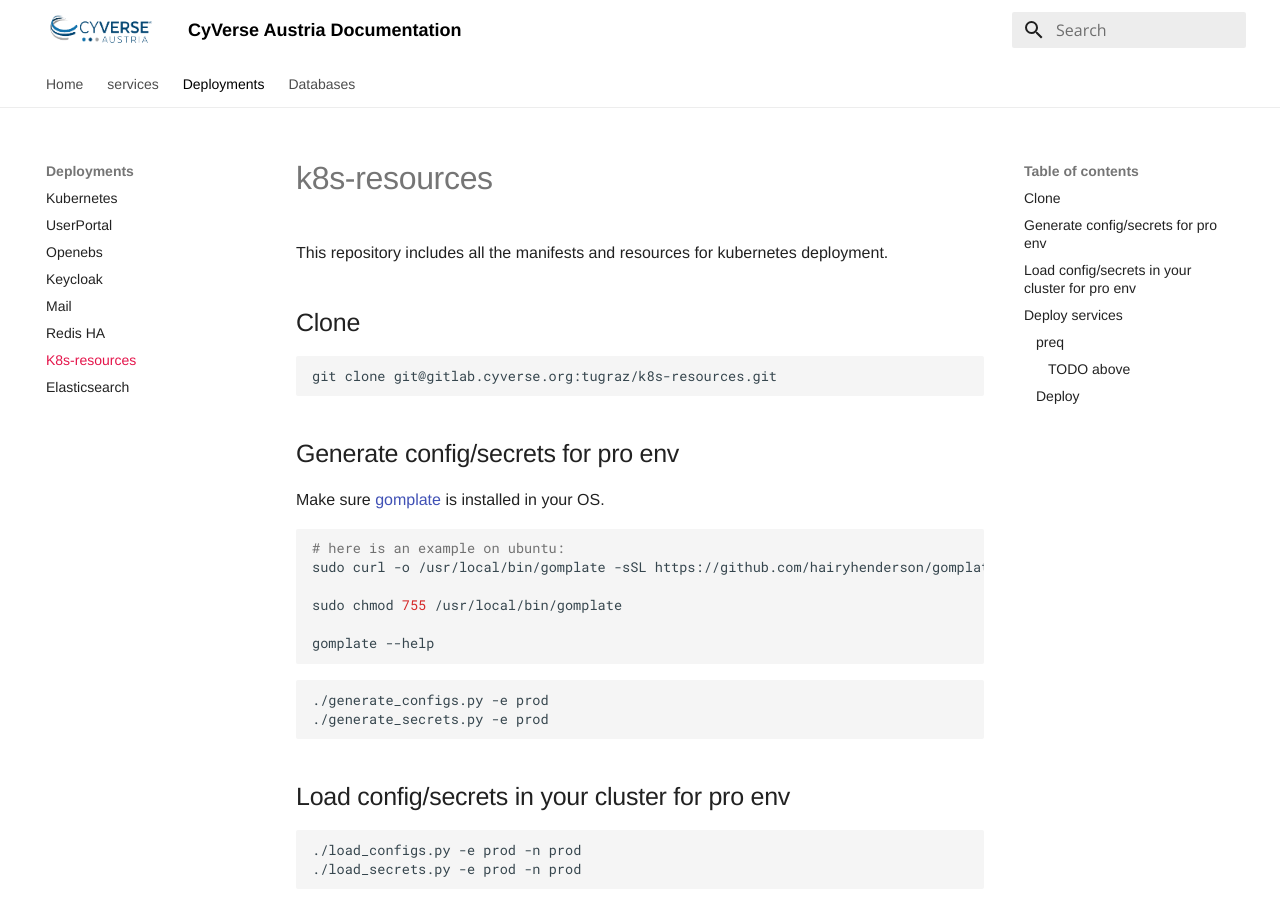
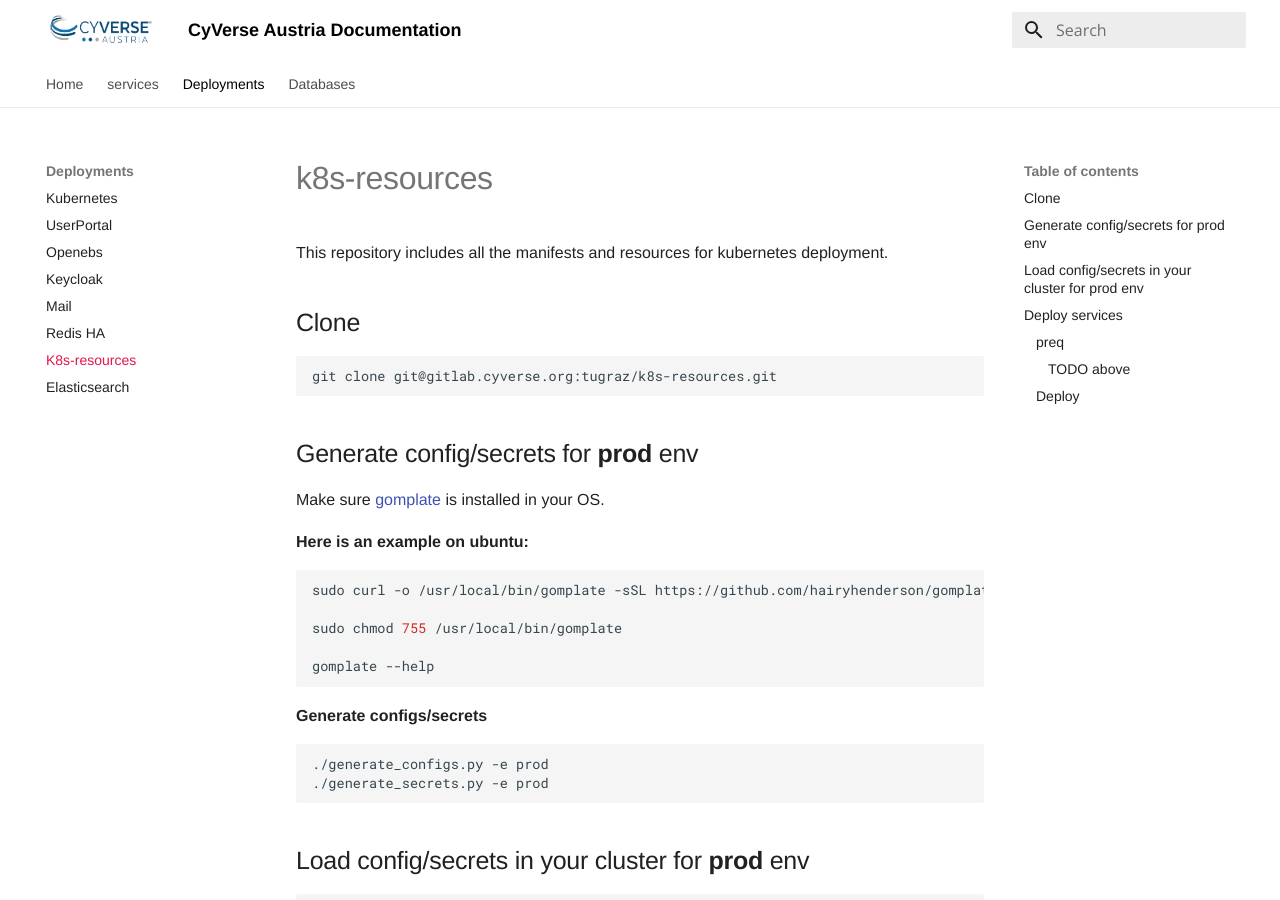
Before and after one commit to cyverse-austria/docs, an MkDocs documentation site: the page built from docs/deployments/k8s-resources.md, in a window 1280 px wide and 900 px high. Built offline with MkDocs 1.6.1 and Material for MkDocs 9.7.7, drawn with Linux system fonts in a browser that asks for light colours; some of the changed text lies outside the part shown.

Commit message:
k8s-resources: fix docs

````diff
--- a/docs/deployments/k8s-resources.md
+++ b/docs/deployments/k8s-resources.md
@@ -8,12 +8,13 @@
 git clone git@gitlab.cyverse.org:tugraz/k8s-resources.git
 ```
 
-## Generate config/secrets for pro env
+## Generate config/secrets for **prod** env
 
 Make sure [gomplate](https://docs.gomplate.ca/installing/#manual-install) is installed in your OS.
 
+**Here is an example on ubuntu:**
+
 ```bash
-# here is an example on ubuntu:
 sudo curl -o /usr/local/bin/gomplate -sSL https://github.com/hairyhenderson/gomplate/releases/download/v3.10.0/gomplate_linux-amd64
 
 sudo chmod 755 /usr/local/bin/gomplate
@@ -21,12 +22,13 @@
 gomplate --help
 ```
 
+**Generate configs/secrets**
 ```bash
 ./generate_configs.py -e prod
 ./generate_secrets.py -e prod
 ```
 
-## Load config/secrets in your cluster for pro env
+## Load config/secrets in your cluster for **prod** env
 
 ```bash
 ./load_configs.py -e prod -n prod
@@ -406,13 +408,13 @@
   Endpoint:
 ```
 
-## Generate config/secrets for discover env
+## Generate config/secrets for **discover** env
 ```bash
 ./generate_configs.py -e discover
 ./generate_secrets.py -e discover
 ```
 
-## Load config/secrets in your cluster for discover env
+## Load config/secrets in your cluster for **discover** env
 ```bash
 ./load_configs.py -e discover -n discover
 ./load_secrets.py -e discover -n discover
````
